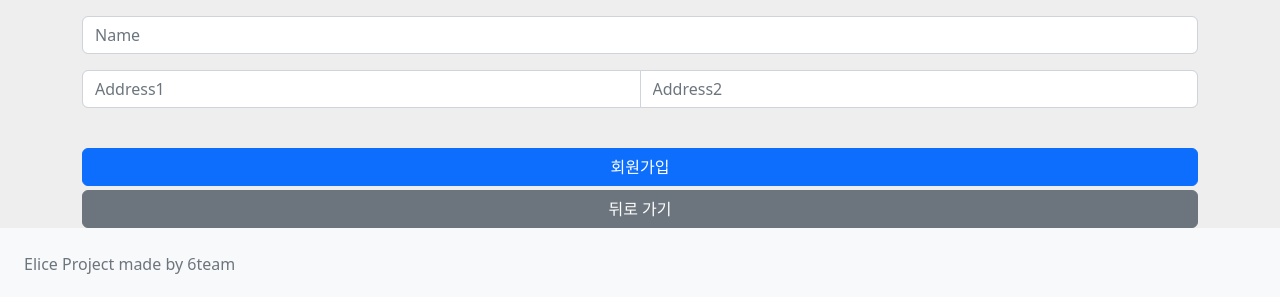
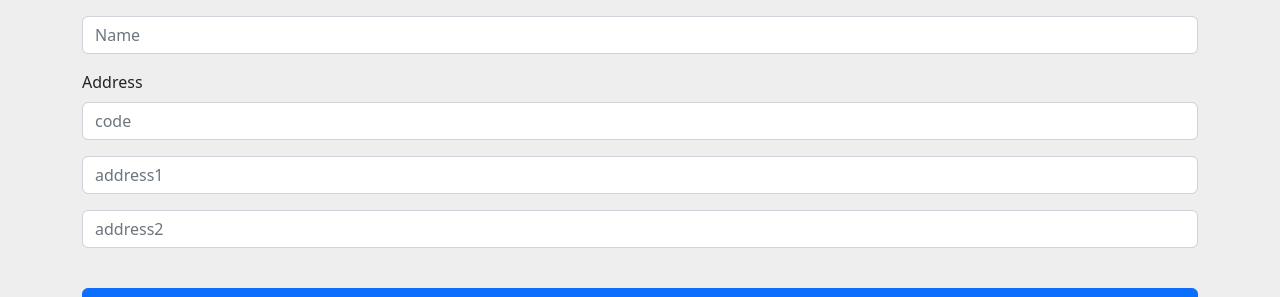
Before and after one commit to thatslifebro/Elice_Web_project1, a React (Create React App) app in the folder client/: page /register in a window 1280 px wide. Shown: the part 218-515 px from the top of the page. Built offline with nearby package versions, Linux system fonts and the light colour scheme; no server answers.

Commit message:
Register&UserDB_2nd

```diff
--- a/client/src/component/users/RegisterForm.jsx
+++ b/client/src/component/users/RegisterForm.jsx
@@ -1,13 +1,5 @@
 import React, { useState } from 'react';
-import {
-  Button,
-  Form,
-  Row,
-  Col,
-  Container,
-  Nav,
-  InputGroup,
-} from 'react-bootstrap';
+import { Button, Form, Row, Col, Container, Nav } from 'react-bootstrap';
 import axios from 'axios';
 import instance from '../../util/axios-setting';
 
@@ -15,7 +7,9 @@ function RegisterForm() {
   const [error, setError] = useState('');
   const [email, setEmail] = useState('');
   const [name, setName] = useState('');
-  const [address, setAddress] = useState('');
+  const [code, setCode] = useState('');
+  const [address1, setAddress1] = useState('');
+  const [address2, setAddress2] = useState('');
   const [password, setPassword] = useState('');
   const [confirmPassword, setConfirmPassword] = useState('');
 
@@ -37,7 +31,7 @@ function RegisterForm() {
   };
 
   const validateAddress = () => {
-    if (address.length < 1) {
+    if (address1.length < 1) {
       setError('please input address');
       return false;
     }
@@ -135,14 +129,37 @@ function RegisterForm() {
             </Col>
           </Form.Group>
 
-          <InputGroup as={Col} className="mb-3">
-            <Form.Control
-              placeholder="Address1"
-              onChange={(e) => setAddress(e.target.value)}
-            />
-            <Form.Control placeholder="Address2" />
-          </InputGroup>
+          <Form.Group
+            as={Row}
+            size="lg"
+            className="mb-3"
+            controlId="formPlaintext"
+          >
+            <Col sm xs={3}>
+              <Form.Label>Address</Form.Label>
+              <Form.Control type="address" placeholder="code" />
+            </Col>
+          </Form.Group>
 
+          <Form.Group as={Row} className="mb-3" controlId="formPlaintext">
+            <Col sm>
+              <Form.Control
+                type="address"
+                placeholder="address1"
+                onChange={(e) => setAddress1(e.target.value)}
+              />
+            </Col>
+          </Form.Group>
+
+          <Form.Group as={Row} className="mb-3" controlId="formPlaintext">
+            <Col sm>
+              <Form.Control
+                type="address"
+                placeholder="address2"
+                onChange={(e) => setAddress2(e.target.value)}
+              />
+            </Col>
+          </Form.Group>
           <br />
 
           <div className="d-grid gap-1">
--- a/client/src/component/users/UserData.jsx
+++ b/client/src/component/users/UserData.jsx
@@ -49,14 +49,12 @@ function UserData() {
 
           <Form.Group as={Row} className="mb-3" controlId="formPlaintext">
             <Col sm>
-              <Form.Label>Address</Form.Label>
               <Form.Control type="address" placeholder={address1} />
             </Col>
           </Form.Group>
 
           <Form.Group as={Row} className="mb-3" controlId="formPlaintext">
             <Col sm>
-              <Form.Label>Address</Form.Label>
               <Form.Control type="address" placeholder={address2} />
             </Col>
           </Form.Group>
```
